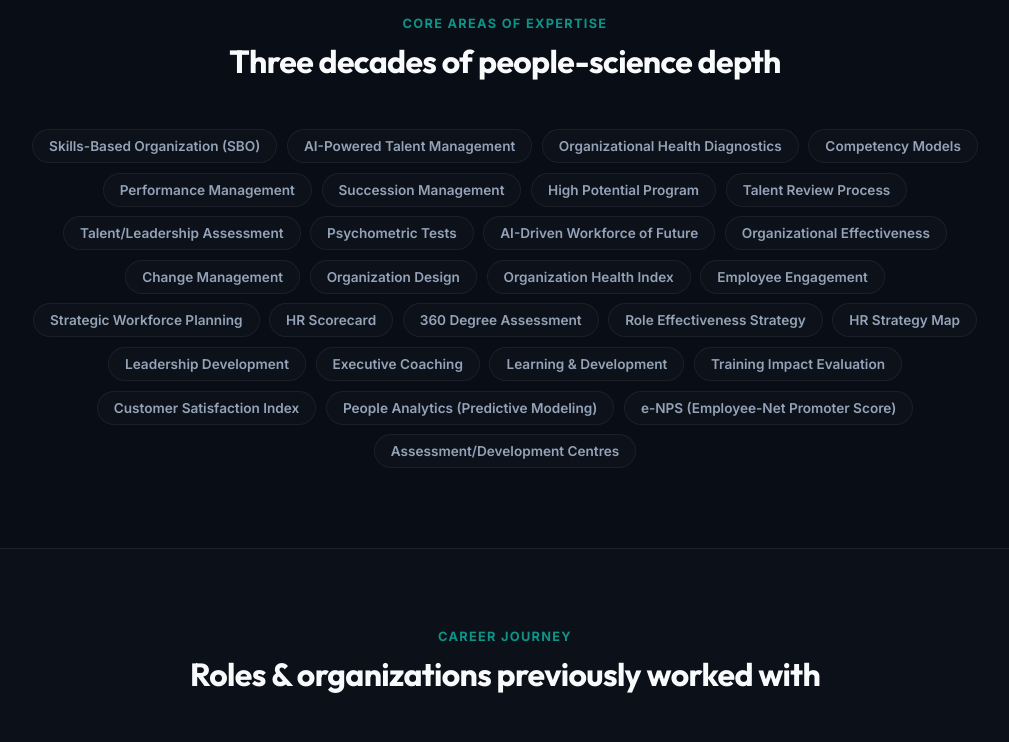
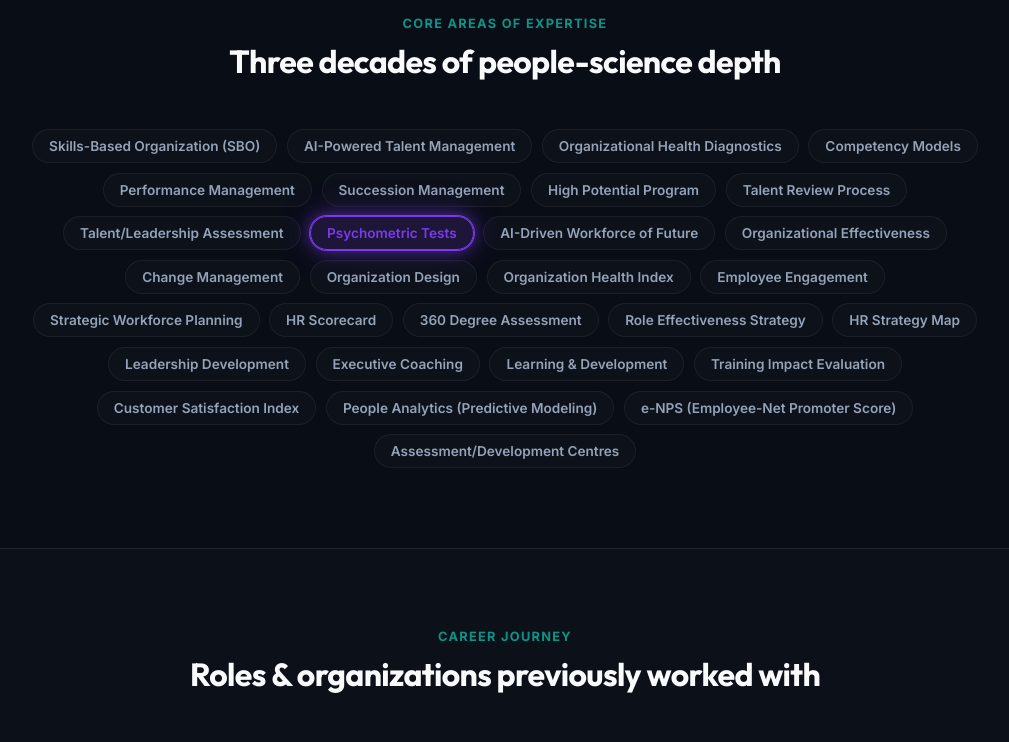
Before and after one commit to barada02/pdglobal, a Next.js app: page /founder in a window 1280 px wide. Shown: the part 760-1502 px from the top of the page, without its empty margins (135-1144 px from the left). Built offline with nearby package versions, Linux system fonts and the light colour scheme.

Commit message:
feat: implement ExpertiseCloud component with dynamic chip display and styles

```diff
--- a/src/app/founder/founder.module.css
+++ b/src/app/founder/founder.module.css
@@ -210,31 +210,9 @@
   line-height: 1.25;
 }
 
-/* ---------- Expertise chip cloud ---------- */
-.chipCloud {
-  display: flex;
-  flex-wrap: wrap;
-  gap: 0.6rem;
-  justify-content: center;
-  max-width: 980px;
-  margin: 0 auto;
-}
-
-.chip {
-  font-size: 0.85rem;
-  font-weight: 600;
-  color: var(--text-muted);
-  background: var(--card-bg);
-  border: 1px solid var(--card-border);
-  padding: 0.5rem 1rem;
-  border-radius: 999px;
-  transition: var(--transition-smooth);
-}
-
-.chip:hover {
-  border-color: var(--primary);
-  color: var(--primary);
-  transform: translateY(-2px);
+.sectionTitleNowrap {
+  white-space: nowrap;
+  font-size: clamp(1.05rem, 3.6vw, 2rem);
 }
 
 /* ---------- Timeline ---------- */
@@ -281,13 +259,13 @@
 .timelineRole {
   font-size: 1.15rem;
   font-weight: 700;
+  line-height: 1.5;
 }
 
 .timelineDetail {
   color: var(--text-muted);
   font-size: 0.95rem;
-  margin-top: 0.3rem;
-  line-height: 1.5;
+  font-weight: 400;
 }
 
 .timelineOrgRow {
@@ -312,8 +290,38 @@
 /* ---------- Focus grid ---------- */
 .focusGrid {
   display: grid;
-  grid-template-columns: repeat(auto-fit, minmax(260px, 1fr));
+  grid-template-columns: repeat(3, 1fr);
   gap: 1.5rem;
+}
+
+.focusGrid .focusCard:last-child {
+  grid-column: 2 / 3;
+}
+
+@media (max-width: 900px) {
+  .focusGrid {
+    grid-template-columns: repeat(2, 1fr);
+  }
+
+  .focusGrid .focusCard:last-child {
+    grid-column: 1 / -1;
+    justify-self: center;
+    width: 50%;
+    min-width: 260px;
+  }
+}
+
+@media (max-width: 600px) {
+  .focusGrid {
+    grid-template-columns: 1fr;
+  }
+
+  .focusGrid .focusCard:last-child {
+    grid-column: auto;
+    justify-self: stretch;
+    width: auto;
+    min-width: 0;
+  }
 }
 
 .focusCard {
--- a/src/app/founder/page.tsx
+++ b/src/app/founder/page.tsx
@@ -5,6 +5,7 @@ import Link from "next/link";
 import Header from "@/components/Header";
 import Footer from "@/components/Footer";
 import Reveal from "@/components/Reveal";
+import ExpertiseCloud from "@/components/ExpertiseCloud";
 import styles from "./founder.module.css";
 
 export const metadata: Metadata = {
@@ -254,12 +255,8 @@ export default function FounderPage() {
               <span className={styles.sectionEyebrow}>Core Areas of Expertise</span>
               <h2 className={styles.sectionTitle}>Three decades of people-science depth</h2>
             </Reveal>
-            <Reveal delay={80} className={styles.chipCloud}>
-              {expertise.map((item) => (
-                <span key={item} className={styles.chip}>
-                  {item}
-                </span>
-              ))}
+            <Reveal delay={80}>
+              <ExpertiseCloud items={expertise} />
             </Reveal>
           </div>
         </section>
@@ -280,8 +277,10 @@ export default function FounderPage() {
                     {idx !== career.length - 1 && <span className={styles.timelineLine} />}
                   </div>
                   <div className={styles.timelineCard}>
-                    <h3 className={styles.timelineRole}>{item.role}</h3>
-                    <p className={styles.timelineDetail}>{item.detail}</p>
+                    <h3 className={styles.timelineRole}>
+                      {item.role}
+                      <span className={styles.timelineDetail}> — {item.detail}</span>
+                    </h3>
                     <div className={styles.timelineOrgRow}>
                       <span className={styles.timelineOrg}>{item.org}</span>
                       <span className={styles.timelineLocation}>{item.location}</span>
@@ -298,7 +297,9 @@ export default function FounderPage() {
           <div className="container">
             <Reveal className={styles.sectionHeader}>
               <span className={styles.sectionEyebrow}>Recent Consulting Focus</span>
-              <h2 className={styles.sectionTitle}>HR &amp; Organizational Effectiveness Consulting Areas</h2>
+              <h2 className={`${styles.sectionTitle} ${styles.sectionTitleNowrap}`}>
+                HR &amp; Organizational Effectiveness Consulting Areas
+              </h2>
             </Reveal>
 
             <div className={styles.focusGrid}>
@@ -317,7 +318,9 @@ export default function FounderPage() {
           <div className="container">
             <Reveal className={styles.sectionHeader}>
               <span className={styles.sectionEyebrow}>AI-Powered Talent Management</span>
-              <h2 className={styles.sectionTitle}>Bringing Generative &amp; Agentic AI into HR practice</h2>
+              <h2 className={`${styles.sectionTitle} ${styles.sectionTitleNowrap}`}>
+                Bringing Generative &amp; Agentic AI into HR practice
+              </h2>
             </Reveal>
 
             <div className={styles.aiGrid}>
@@ -355,7 +358,9 @@ export default function FounderPage() {
           <div className="container">
             <Reveal className={styles.sectionHeader}>
               <span className={styles.sectionEyebrow}>Research &amp; Publications</span>
-              <h2 className={styles.sectionTitle}>Selected research, publications &amp; assessment tools</h2>
+              <h2 className={`${styles.sectionTitle} ${styles.sectionTitleNowrap}`}>
+                Selected research, publications &amp; assessment tools
+              </h2>
             </Reveal>
 
             <div className={styles.pubGrid}>
--- /dev/null
+++ b/src/components/ExpertiseCloud.module.css
@@ -0,0 +1,122 @@
+.chipCloud {
+  display: flex;
+  flex-wrap: wrap;
+  gap: 0.6rem;
+  justify-content: center;
+  max-width: 980px;
+  margin: 0 auto;
+}
+
+.chip {
+  position: relative;
+  font-size: 0.85rem;
+  font-weight: 600;
+  color: var(--text-muted);
+  background: var(--card-bg);
+  border: 1px solid var(--card-border);
+  padding: 0.5rem 1rem;
+  border-radius: 999px;
+  transition: color 0.45s ease, border-color 0.45s ease, background 0.45s ease,
+    box-shadow 0.45s ease, transform 0.45s cubic-bezier(0.16, 1, 0.3, 1);
+}
+
+.chip:hover {
+  border-color: var(--primary);
+  color: var(--primary);
+  transform: translateY(-2px);
+}
+
+.chipActive {
+  color: var(--chip-color);
+  border-color: var(--chip-color);
+  background: color-mix(in srgb, var(--chip-color) 14%, var(--card-bg));
+}
+
+/* Effect 1: glow pulse */
+.glow {
+  box-shadow:
+    0 0 0 1px var(--chip-color),
+    0 0 16px color-mix(in srgb, var(--chip-color) 55%, transparent),
+    0 0 34px color-mix(in srgb, var(--chip-color) 30%, transparent);
+  animation: chipPop 0.5s cubic-bezier(0.34, 1.56, 0.64, 1);
+}
+
+/* Effect 2: lift */
+.lift {
+  animation: chipLift 0.45s cubic-bezier(0.16, 1, 0.3, 1) forwards;
+  box-shadow: 0 12px 26px -10px color-mix(in srgb, var(--chip-color) 65%, transparent);
+}
+
+/* Effect 3: underline sweep */
+.sweep::after {
+  content: "";
+  position: absolute;
+  left: 14px;
+  right: 14px;
+  bottom: 1px;
+  height: 2px;
+  background: var(--chip-color);
+  border-radius: 2px;
+  transform: scaleX(0);
+  transform-origin: left;
+  animation: chipSweep 0.5s ease forwards;
+}
+
+.sweep {
+  animation: chipFadeColor 0.4s ease forwards;
+}
+
+@keyframes chipPop {
+  0% {
+    transform: scale(0.92);
+  }
+  55% {
+    transform: scale(1.07);
+  }
+  100% {
+    transform: scale(1);
+  }
+}
+
+@keyframes chipLift {
+  0% {
+    transform: translateY(2px);
+  }
+  100% {
+    transform: translateY(-6px);
+  }
+}
+
+@keyframes chipSweep {
+  to {
+    transform: scaleX(1);
+  }
+}
+
+@keyframes chipFadeColor {
+  from {
+    opacity: 0.7;
+  }
+  to {
+    opacity: 1;
+  }
+}
+
+@media (prefers-reduced-motion: reduce) {
+  .glow,
+  .lift,
+  .sweep,
+  .sweep::after {
+    animation: none;
+  }
+  .lift {
+    transform: none;
+  }
+}
+
+@media (max-width: 600px) {
+  .chip {
+    font-size: 0.8rem;
+    padding: 0.45rem 0.85rem;
+  }
+}
--- /dev/null
+++ b/src/components/ExpertiseCloud.tsx
@@ -0,0 +1,53 @@
+"use client";
+import React, { useEffect, useState } from "react";
+import styles from "./ExpertiseCloud.module.css";
+
+interface ExpertiseCloudProps {
+  items: string[];
+  className?: string;
+}
+
+const ACCENT_COLORS = ["#0D9488", "#2563EB", "#D97706", "#7C3AED", "#E11D48", "#0EA5E9"];
+const EFFECTS = ["glow", "lift", "sweep"] as const;
+
+const HOLD_MS = 2000;
+
+export default function ExpertiseCloud({ items, className = "" }: ExpertiseCloudProps) {
+  const [activeIndex, setActiveIndex] = useState(0);
+  const [cycle, setCycle] = useState(0);
+
+  useEffect(() => {
+    const timer = setInterval(() => {
+      setActiveIndex((i) => {
+        if (items.length <= 1) return i;
+        let next = i;
+        while (next === i) {
+          next = Math.floor(Math.random() * items.length);
+        }
+        return next;
+      });
+      setCycle((c) => c + 1);
+    }, HOLD_MS);
+    return () => clearInterval(timer);
+  }, [items.length]);
+
+  const effect = EFFECTS[cycle % EFFECTS.length];
+  const color = ACCENT_COLORS[cycle % ACCENT_COLORS.length];
+
+  return (
+    <div className={`${styles.chipCloud} ${className}`}>
+      {items.map((item, idx) => {
+        const isActive = idx === activeIndex;
+        return (
+          <span
+            key={item}
+            className={`${styles.chip} ${isActive ? `${styles.chipActive} ${styles[effect]}` : ""}`}
+            style={isActive ? ({ "--chip-color": color } as React.CSSProperties) : undefined}
+          >
+            {item}
+          </span>
+        );
+      })}
+    </div>
+  );
+}
```
